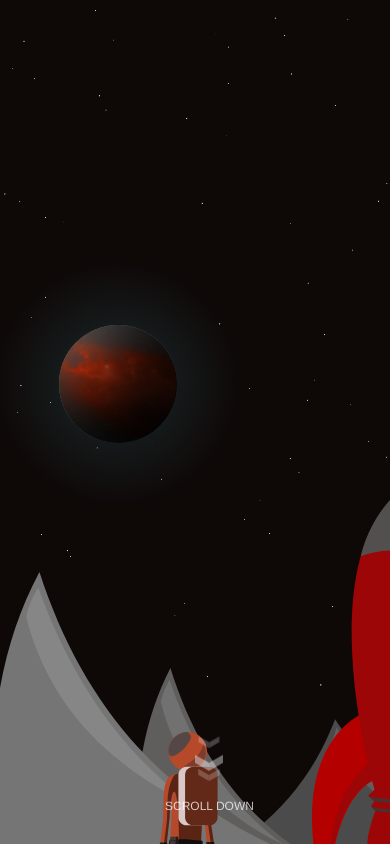
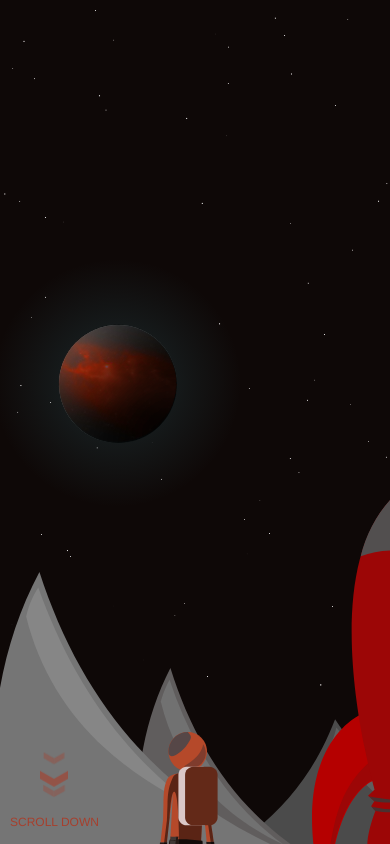
Before and after one commit to algori-tim/tims-planet-web, a React (Vite) app: page / in a window 390 px wide. Shown: the top 844 px of the page. Built offline with nearby package versions, Linux system fonts and the light colour scheme.

Commit message:
adjust scroll for mobile

```diff
--- a/src/Components/ScrollIcon/ScrollIcon.css
+++ b/src/Components/ScrollIcon/ScrollIcon.css
@@ -54,14 +54,14 @@
 
 @keyframes move {
   25% {
-    opacity: 0.4;
+    opacity: 0.5;
   }
   33% {
-    opacity: 0.4;
+    opacity: 0.5;
     transform: translateY(30px);
   }
   67% {
-    opacity: 0.4;
+    opacity: 0.5;
     transform: translateY(40px);
   }
   100% {
@@ -79,7 +79,7 @@
   color: #fff;
   text-transform: uppercase;
   white-space: nowrap;
-  opacity: 0.15;
+  opacity: 0.25;
   animation: pulse 2s linear alternate infinite;
 }
 
@@ -88,3 +88,20 @@
     opacity: 0.85;
   }
 }
+
+@media (max-width: 1200px) {
+  #scrollWrapper {
+    left: 2.5rem;
+    bottom: 5rem;
+  }
+
+  .text {
+    color: #b3321b;
+    opacity: 0.5;
+  }
+
+  .chevron:before,
+  .chevron:after {
+    background: #b3321b;
+  }
+}
```
